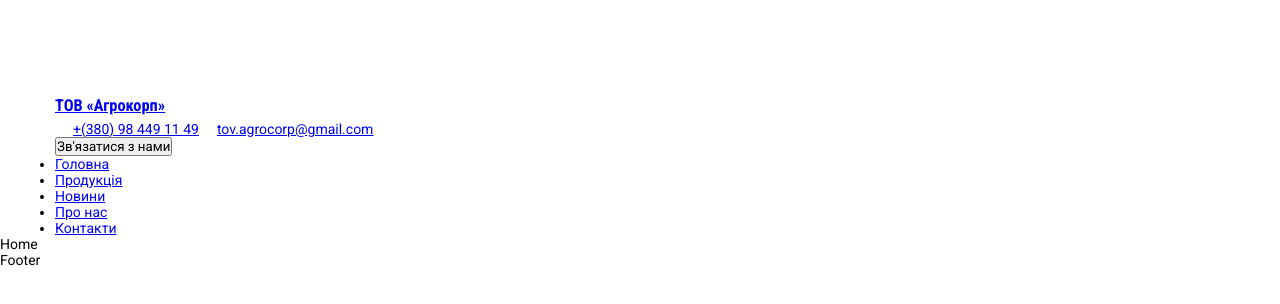
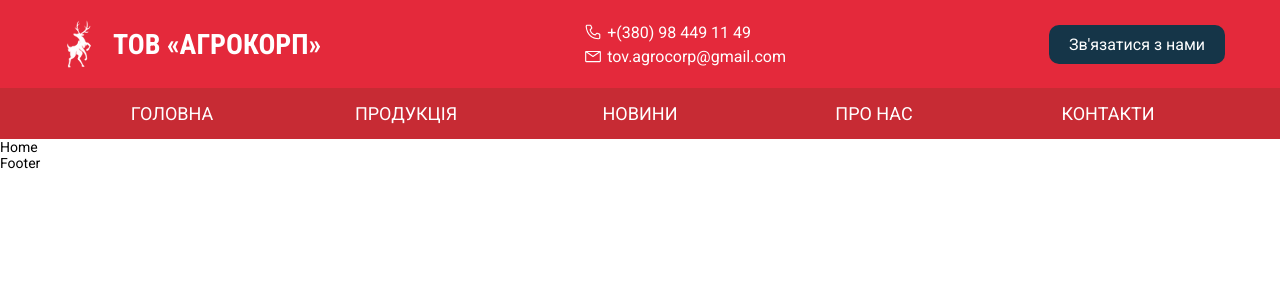
Before and after one commit to ptrv-dev/react-agrocorp, a React (Create React App) app: page / in a window 1280 px wide. Shown: the top 304 px of the page. Built offline with nearby package versions, Linux system fonts and the light colour scheme.

Commit message:
Header PC Style

```diff
--- a/src/App.scss
+++ b/src/App.scss
@@ -1,6 +1,7 @@
 *,
 *::after,
 *::before {
+	box-sizing: border-box;
 	padding: 0;
 	margin: 0;
 	font-family: 'Roboto', sans-serif;
@@ -19,6 +20,10 @@ h6 {
 	font-family: 'Roboto Condensed', sans-serif;
 }
 
+button {
+	cursor: pointer;
+}
+
 #root {
 	overflow: hidden;
 }
@@ -27,3 +32,12 @@ h6 {
 	max-width: 1170px;
 	margin: 0 auto;
 }
+
+.button {
+	background: #153548;
+	color: #ffffff;
+	font-size: 16px;
+	border-radius: 10px;
+	border: none;
+	padding: 10px 20px;
+}
--- a/src/components/Header/Header.scss
+++ b/src/components/Header/Header.scss
@@ -0,0 +1,71 @@
+.header {
+	&__top {
+		background: #e4293b;
+		padding: 20px 0;
+		.container {
+			display: flex;
+			justify-content: space-between;
+			align-items: center;
+		}
+	}
+	&__bottom {
+		background: #c72b34;
+	}
+	&__contacts {
+		display: flex;
+		flex-direction: column;
+		&-item {
+			display: inline-flex;
+			align-items: center;
+			text-decoration: none;
+			svg {
+				margin-right: 5px;
+			}
+			span {
+				font-size: 16px;
+				color: #ffffff;
+			}
+			&:not(:last-of-type) {
+				margin-bottom: 5px;
+			}
+		}
+	}
+}
+
+.logo {
+	display: inline-flex;
+	align-items: center;
+	text-decoration: none;
+	&__image {
+		margin-right: 10px;
+		width: 48px;
+		height: 48px;
+		img {
+			width: 48px;
+			height: 48px;
+		}
+	}
+	&__text {
+		font-size: 24px;
+		color: #ffffff;
+		text-transform: uppercase;
+	}
+}
+
+.nav {
+	&__list {
+		list-style: none;
+		display: flex;
+	}
+	&__item {
+		flex: 1;
+		text-align: center;
+		padding: 15px 0;
+	}
+	&__link {
+		text-decoration: none;
+		font-size: 18px;
+		color: #ffffff;
+		text-transform: uppercase;
+	}
+}
--- a/src/components/Header/index.tsx
+++ b/src/components/Header/index.tsx
@@ -20,7 +20,10 @@ const Header: React.FC = () => {
 						</div>
 					</Link>
 					<div className="header__contacts">
-						<a href="tel:+380984491149" className="header__phone">
+						<a
+							href="tel:+380984491149"
+							className="header__contacts-item header__phone"
+						>
 							<svg
 								width="18"
 								height="18"
@@ -35,7 +38,10 @@ const Header: React.FC = () => {
 							</svg>
 							<span>+(380) 98 449 11 49</span>
 						</a>
-						<a href="mailto:tov.agrocorp@gmail.com">
+						<a
+							href="mailto:tov.agrocorp@gmail.com"
+							className="header__contacts-item header__email"
+						>
 							<svg
 								width="18"
 								height="19"
```
